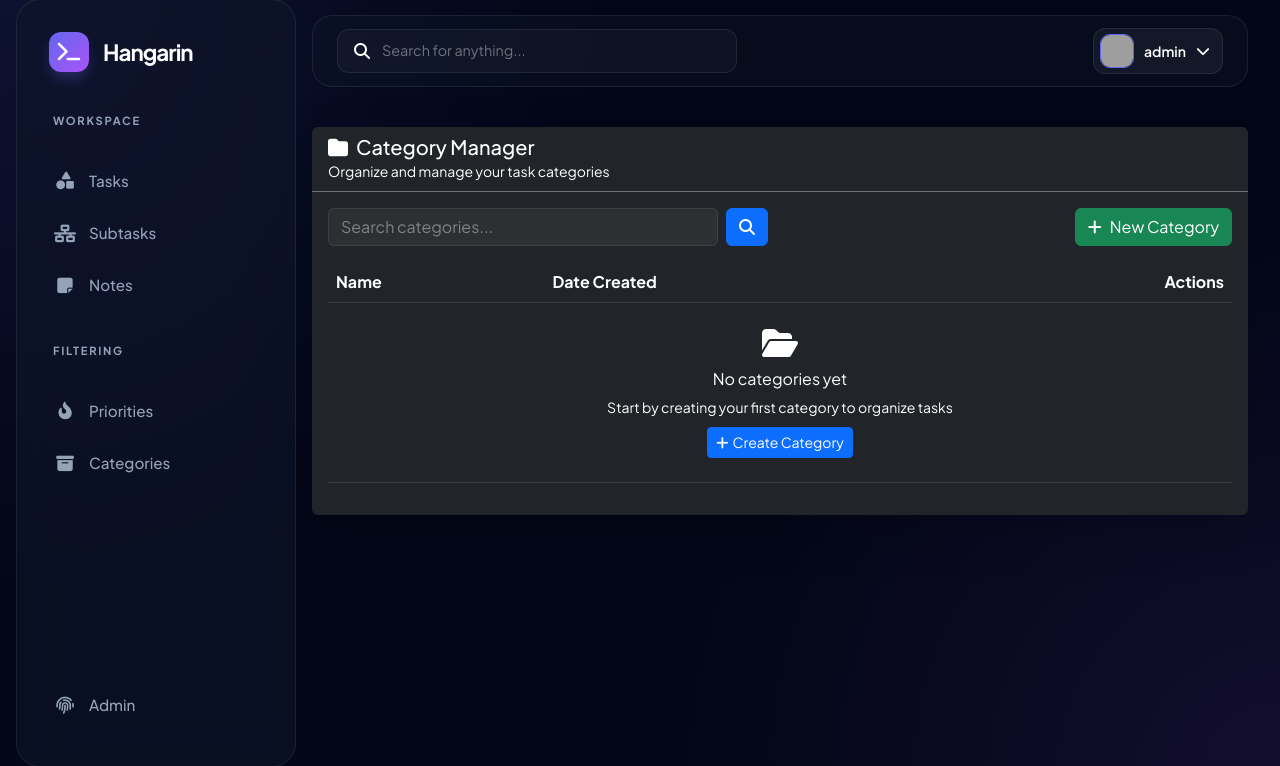
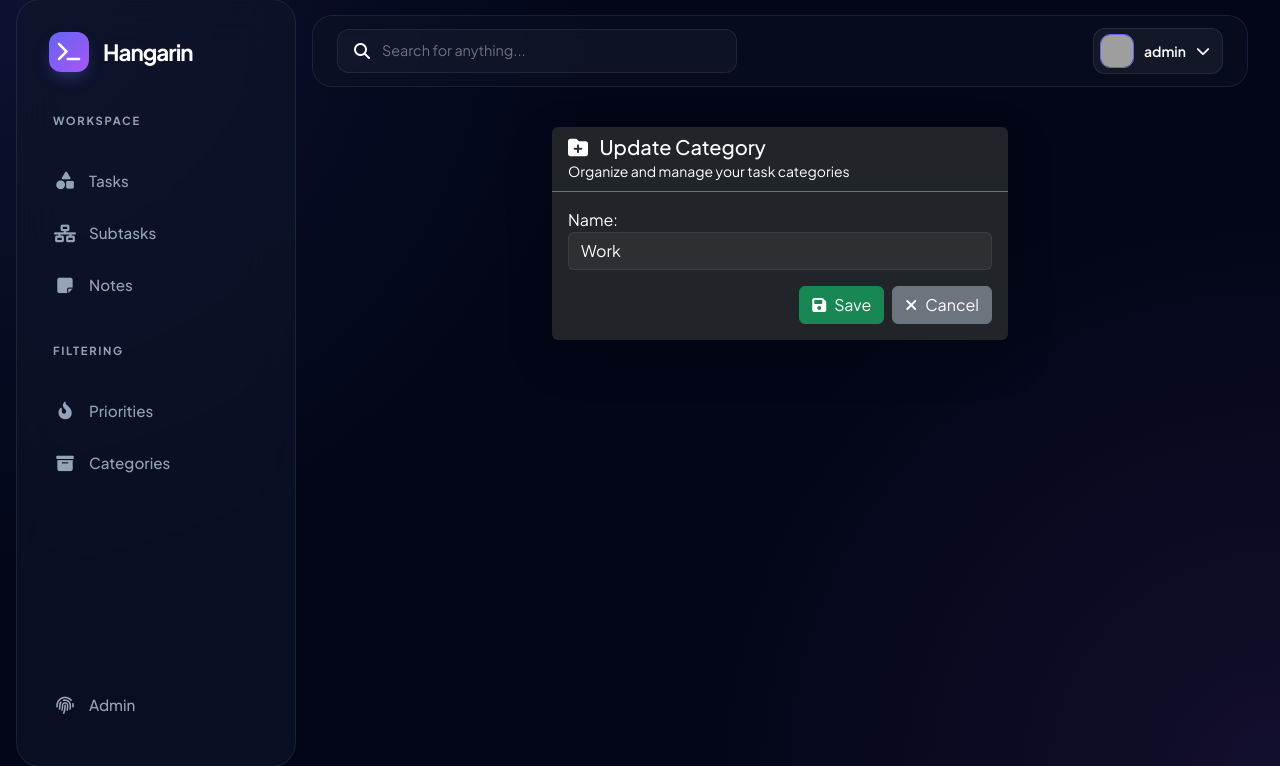
Before and after one commit to pranswg/Hangarin-Garcia, a Django app: page /category_list/1/ in a window 1280 px wide. Shown: the part 17-783 px from the top of the page. Run offline with Django 5.2, Linux system fonts and the light colour scheme; a user stored in the database is signed in; data comes from the database, SQL or seed files in the repository; some libraries are stand-ins or nearby versions; grey boxes are pictures that could not be loaded.

Commit message:
fixed category adding

```diff
--- a/Hangarin/templates/category_form.html
+++ b/Hangarin/templates/category_form.html
@@ -1,92 +1,46 @@
 {% extends 'base.html' %}
-{% load static %}
+{% load widget_tweaks %}
 
 {% block title %}Categories - Hangarin{% endblock %}
 
 {% block content %}
-<div class="row">
-    <div class="col-12">
+<div class="row justify-content-center">
+  <div class="col-md-6">
     <div class="card bg-dark border-0 shadow-lg">
-            <div class="card-header border-bottom border-secondary">
+      <div class="card-header border-bottom border-secondary text-white">
         <h5 class="card-title mb-0">
-                    <i class="fas fa-folder me-2"></i>Category Manager
+          <i class="fas fa-folder-plus me-2"></i>
+          {% if object %}Update Category{% else %}Add Category{% endif %}
         </h5>
         <small class="text-muted">Organize and manage your task categories</small>
       </div>
 
       <div class="card-body">
-                <!-- Top Controls -->
-                <div class="row mb-3">
-                    <div class="col-md-6">
-                        <form class="d-flex" action="">
-                            <input type="text"
-                                   placeholder="Search categories..."
-                                   class="form-control me-2" />
-                            <button class="btn btn-primary" type="submit">
-                                <i class="fas fa-search"></i>
-                            </button>
-                        </form>
+        <form method="post">
+          {% csrf_token %}
+          {{ form.non_field_errors }}
+
+          <!-- Category Name -->
+          <div class="mb-3">
+            {{ form.name.label_tag }}
+            {% render_field form.name class="form-control" placeholder="Enter category name" %}
+            {% if form.name.errors %}
+              <div class="text-danger small">
+                {{ form.name.errors }}
+              </div>
+            {% endif %}
           </div>
 
-                    <div class="col-md-6 text-end">
-                        <a href="{% url 'category-add' %}" class="btn btn-success">
-                            <i class="fas fa-plus me-2"></i>New Category
+          <!-- Action Buttons -->
+          <div class="d-flex justify-content-end">
+            <button type="submit" class="btn btn-success">
+              <i class="fas fa-save me-2"></i>Save
+            </button>
+            <a href="{% url 'category-list' %}" class="btn btn-secondary ms-2">
+              <i class="fas fa-times me-2"></i>Cancel
             </a>
           </div>
-                </div>
-
-                <!-- Table -->
-                <div class="table-responsive">
-                    <table class="table table-dark table-hover align-middle">
-                        <thead>
-                            <tr>
-                                <th>Name</th>
-                                <th>Date Created</th>
-                                <th class="text-end">Actions</th>
-                            </tr>
-                        </thead>
-                        <tbody>
-                            {% for category in object_list %}
-                            <tr>
-                                <td>
-                                    <i class="fas fa-folder me-2 text-info"></i>
-                                    {{ category.name }}
-                                </td>
-                                <td>{{ category.created_at|date:"M d, Y" }}</td>
-                                <td class="text-end">
-                                    <a href="{% url 'category-update' category.id %}"
-                                       class="btn btn-sm btn-outline-primary">
-                                        <i class="fas fa-pen"></i>
-                                    </a>
-
-                                    <a href="{% url 'category-delete' category.id %}"
-                                       class="btn btn-sm btn-outline-danger">
-                                        <i class="fas fa-trash"></i>
-                                    </a>
-                                </td>
-                            </tr>
-
-                            {% empty %}
-                            <tr>
-                                <td colspan="3" class="text-center py-4">
-                                    <i class="fas fa-folder-open fa-2x mb-2 text-muted"></i>
-                                    <p class="mb-1">No categories yet</p>
-                                    <small class="text-muted">
-                                        Start by creating your first category to organize tasks
-                                    </small>
-                                    <br>
-                                    <a href="{% url 'category-add' %}" class="btn btn-sm btn-primary mt-2">
-                                        <i class="fas fa-plus me-1"></i>Create Category
-                                    </a>
-                                </td>
-                            </tr>
-                            {% endfor %}
-                        </tbody>
-                    </table>
-                </div>
-
-                <!-- Pagination -->
-                {% include 'includes/pagination.html' %}
+        </form>
       </div>
     </div>
   </div>
```
Lines whose indentation alone changed are shown as unchanged.
